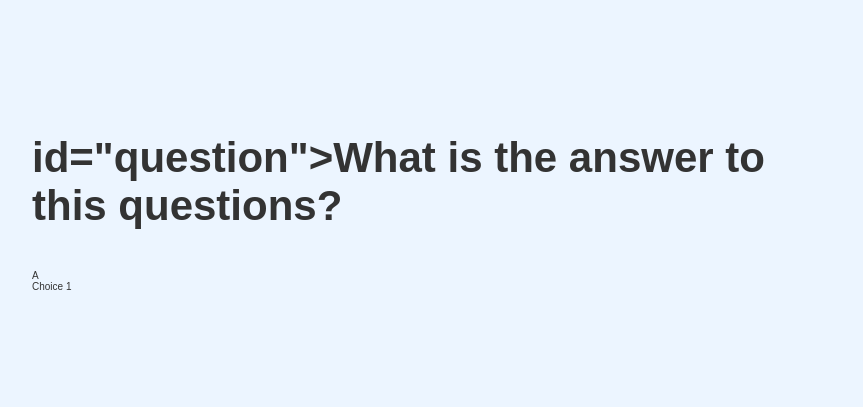
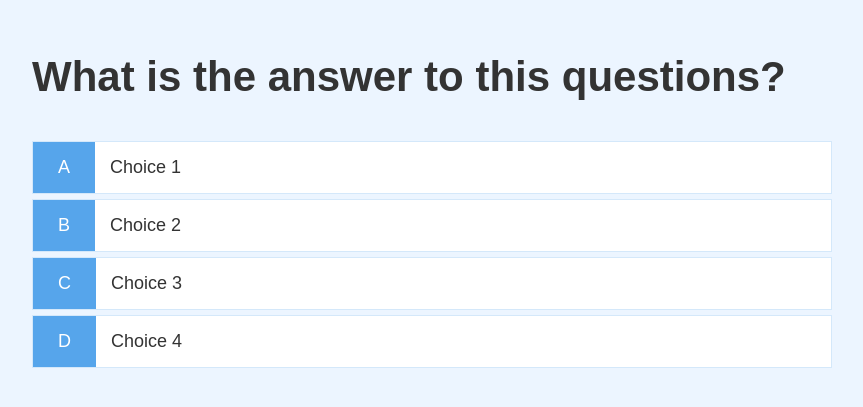
Before and after one commit to gicuvh/trivia-game-quiz, a plain HTML site: page game.html in a window 1280 px wide. Shown: the part 187-594 px from the top of the page, without its empty margins (208-1071 px from the left). Drawn offline with Linux system fonts and the light colour scheme.

Commit message:
Am facut design pentru pagina play

```diff
--- a/game.css
+++ b/game.css
@@ -0,0 +1,23 @@
+.choice-container {
+    display: flex;
+    margin-bottom: 0.5rem;
+    width: 100%;
+    font-size: 1.8rem;
+    border: 0.1rem solid rgb(86, 165, 235, 0.25);
+    background-color: white;
+}
+
+.choice-container:hover {
+    cursor: pointer;
+    box-shadow: 0 0.4rem 0 rgba(86, 185,235, 0.5);
+    transform: translateY(-0.1rem);
+    transition: transform 150ms;
+}
+.choice-prefix {
+    padding: 1.5rem 2.5rem;
+    background-color: #56a5eb;
+    color: white;
+}
+.choice-text {
+    padding: 1.5rem;
+}
--- a/game.html
+++ b/game.html
@@ -8,12 +8,33 @@
     <link rel="stylesheet" href="game.css">
 </head>
 <body>
-  <div class="container">
-    <div id="game" class="justify-center flex-column">
-        <h2> id="question">What is the answer to this questions?</h2>
-     <div class="choice-container"></div>
-    <p class="choice-prefix">A</p>
-    <p class="choice-text">Choice 1</p>
-  </div>
+    <div class="container">
+ <div class="game" class="justify-center flex-column">
+    <h2 id="question">What is the answer to this questions?</h2>
+    <div class="choice-container">
+        <p class="choice-prefix">A</p>
+        <p class="choice-text">Choice 1</p>
+    </div>
+    <div class="game" class="justify-center flex-column">
+
+        <div class="choice-container">
+            <p class="choice-prefix">B</p>
+            <p class="choice-text">Choice 2</p>
+        </div>
+        <div class="game" class="justify-center flex-column">
+
+            <div class="choice-container">
+                <p class="choice-prefix">C</p>
+                <p class="choice-text">Choice 3</p>
+            </div>
+            <div class="game" class="justify-center flex-column">
+
+                <div class="choice-container">
+                    <p class="choice-prefix">D</p>
+                    <p class="choice-text">Choice 4</p>
+                </div>
+            </div>
+            </div>
+        </div>
 </body>
 </html>
```
Also changed, not shown: index.html (indentation only), login.html (added), login.js (added).
